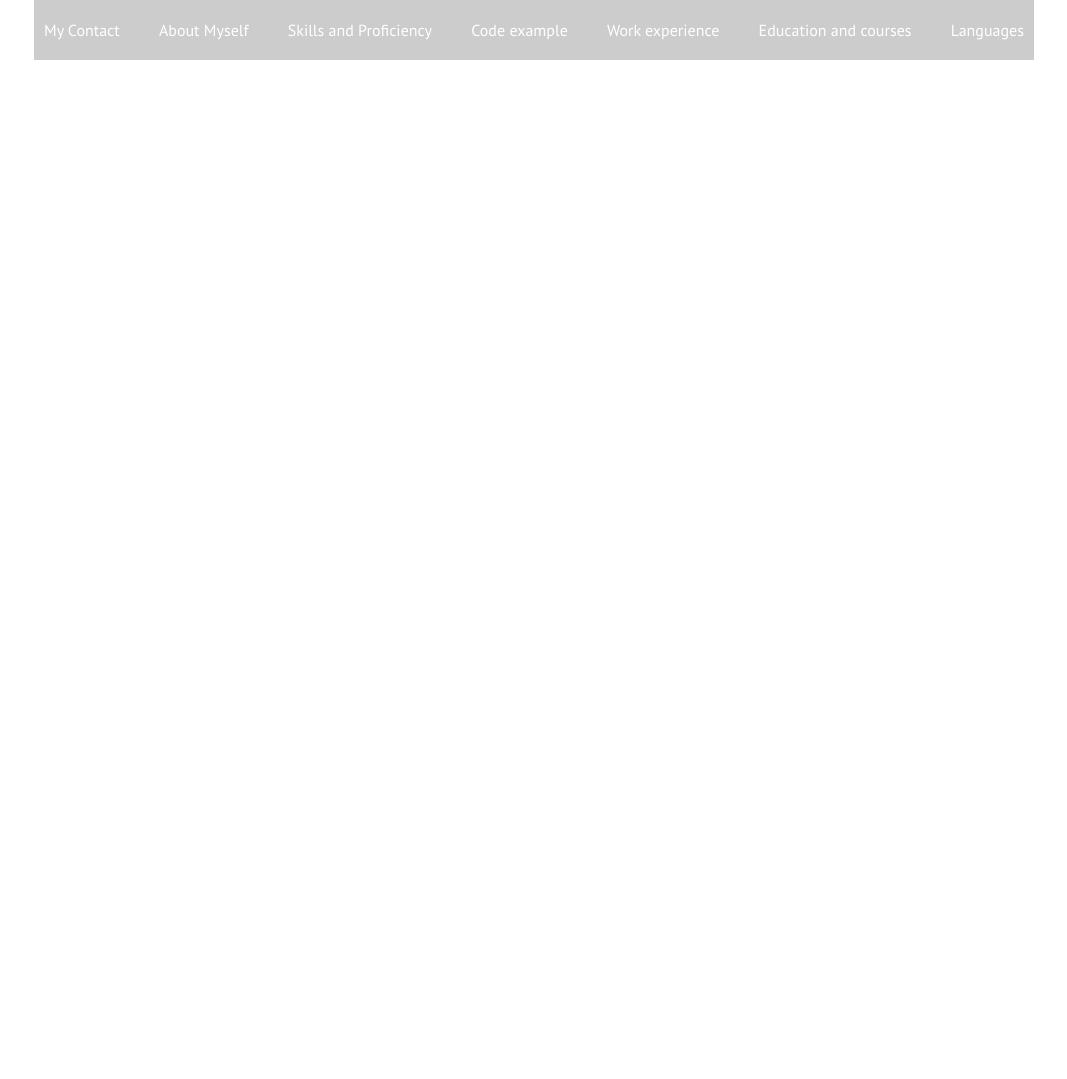
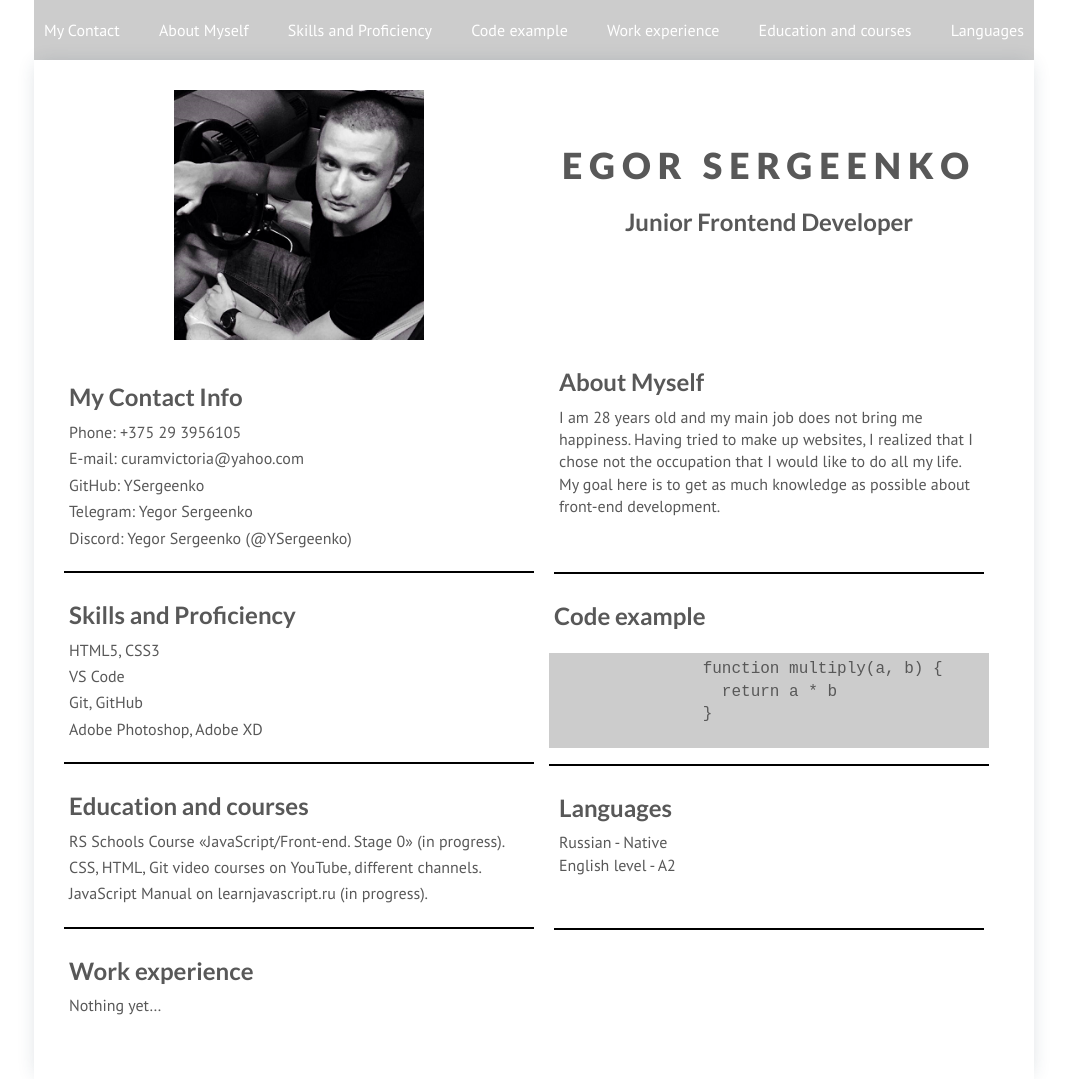
Before and after one commit to YSergeenko/rsschool-cv, a plain HTML site: page index.html in a window 1280 px wide. Shown: the whole page, without its empty margins (106-1173 px from the left). Before the commit the page ends 800 px from the top, so only its background shows below. Drawn offline with Linux system fonts and the light colour scheme.

Commit message:
feat: add main information cv

```diff
--- a/assets/css/style.css
+++ b/assets/css/style.css
@@ -70,3 +70,151 @@ ul, ol {
     text-decoration: underline;
     color:#000;
 }
+
+.columns {
+    padding: 30px;
+    display: flex;
+    box-shadow: 0px 0px 19px -4px rgba(34, 60, 80, 0.2);
+}
+
+.left-column {
+    width: 50%;
+
+}
+
+.main-photo {
+    text-align: center;
+}
+
+.right-column {
+    width: 50%;
+}
+
+
+
+.contacts {
+    margin-top: 30px;
+    padding-bottom: 20px;
+    border-bottom: 2px solid #000;
+}
+
+.contacts-title {
+    font-family: 'Lato', sans-serif;
+    font-weight: 700;
+    padding: 5px;
+}
+.contact-item {
+    padding: 2px 5px;
+}
+
+.skills {
+    margin-top: 20px;
+    border-bottom: 2px solid #000;
+    padding-bottom: 20px;
+}
+
+.skills-title {
+    font-family: 'Lato', sans-serif;
+    font-weight: 700;
+    padding: 5px;
+}
+.skills-item {
+    padding: 2px 5px;
+}
+
+
+.courses {
+    margin-top: 20px;
+    border-bottom: 2px solid #000;
+    padding-bottom: 20px;
+}
+
+.courses-title {
+    font-family: 'Lato', sans-serif;
+    font-weight: 700;
+    padding: 5px;
+}
+.courses-item {
+    padding: 2px 5px;
+}
+
+.work {
+    margin-top: 20px;
+    padding-bottom: 20px;
+}
+
+.work-title {
+    font-family: 'Lato', sans-serif;
+    font-weight: 700;
+    padding: 5px;
+}
+.work-text {
+    padding: 2px 5px;
+}
+
+.main-name {
+    text-align: center;
+    max-height: 250px;
+    height: 100%;
+    padding-top: 50px;
+}
+
+.main-title {
+    font-family: 'Lato', sans-serif;
+    font-weight: 900;
+    font-size: 36px;
+    padding-bottom: 15px;
+    letter-spacing: 7px;
+    text-transform: uppercase;
+}
+
+.main-subtitle {
+    font-family: 'Lato', sans-serif;
+    font-weight: 700;
+}
+
+.summary {
+    margin: 20px;
+    border-bottom: 2px solid #000;
+    padding-bottom: 42px;
+}
+
+.summary-title {
+    font-family: 'Lato', sans-serif;
+    font-weight: 700;
+    padding: 5px;
+}
+.summary-text {
+    padding: 2px 5px;
+}
+
+.code {
+    margin: 15px;
+    border-bottom: 2px solid #000;
+
+}
+
+.code-title {
+    font-family: 'Lato', sans-serif;
+    font-weight: 700;
+    padding: 5px;
+}
+
+.code-text {
+    background-color: #ccc;
+    padding-top: 5px;
+}
+.languages {
+    margin: 20px;
+    border-bottom: 2px solid #000;
+    padding-bottom: 50px;
+}
+
+.languages-title {
+    font-family: 'Lato', sans-serif;
+    font-weight: 700;
+    padding: 5px;
+}
+.languages-list {
+    padding: 2px 5px;
+}
--- a/index.html
+++ b/index.html
@@ -26,5 +26,74 @@
           </nav>
         </div>
       </header>
+      <div class="container">
+        <main class="columns">
+          <div class="left-column">
+            <div class="main-photo">
+              <img src="assets/img/Photo.png" alt="My Photo" width="250" height="250">
+            </div>
+            <section class="contacts">
+              <h2 class="contacts-title">My Contact Info</h2>
+              <ul class="contact-list">
+                <li class="contact-item">Phone: +375 29 3956105</li>
+                <li class="contact-item">E-mail: curamvictoria@yahoo.com</li>
+                <li class="contact-item">GitHub: YSergeenko</li>
+                <li class="contact-item">Telegram: Yegor Sergeenko</li>
+                <li class="contact-item">Discord: Yegor Sergeenko (@YSergeenko)</li>
+              </ul>
+            </section>
+            <section class="skills">
+              <h2 class="skills-title">Skills and Proficiency</h2>
+              <ul class="skills-list">
+                <li class="skills-item">HTML5, CSS3</li>
+                <li class="skills-item">VS Code</li>
+                <li class="skills-item">Git, GitHub</li>
+                <li class="skills-item">Adobe Photoshop, Adobe XD</li>
+              </ul>
+            </section>
+            <section class="courses">
+              <h2 class="courses-title">Education and courses</h2>
+              <ul class="courses-list">
+                <li class="courses-item">RS Schools Course «JavaScript/Front-end. Stage 0» (in progress).</li>
+                <li class="courses-item">CSS, HTML, Git video courses on YouTube, different channels.</li>
+                <li class="courses-item">JavaScript Manual on learnjavascript.ru (in progress).</li>
+              </ul>
+            </section>
+            <section class="work">
+              <h2 class="work-title">Work experience</h2>
+              <div class="work-text">
+                <p>Nothing yet…</p>
+              </div>
+            </section>
+          </div>
+          <div class="right-column">
+            <section class="main-name">
+              <h1 class="main-title">Egor Sergeenko</h1>
+              <h2 class="main-subtitle">Junior Frontend Developer</h2>
+            </section>
+            <section class="summary">
+              <h2 class="summary-title">About Myself</h2>
+              <div class="summary-text">
+                <p>I am 28 years old and my main job does not bring me happiness. Having tried to make up websites, I realized that I chose not the occupation that I would like to do all my life. My goal here is to get as much knowledge as possible about front-end development.</p>
+              </div>
+            </section>
+            <section class="code">
+              <h2 class="code-title">Code example</h2>
+              <pre class="code-text">
+                <code>function multiply(a, b) {
+                  return a * b
+                }</code>
+              </pre>
+            </section>
+            <section class="languages">
+              <h2 class="languages-title">Languages</h2>
+              <ul class="languages-list">
+                <li class="languages-item">Russian - Native</li>
+                <li class="languages-item">English level - A2</li>
+              </ul>
+            </section>
+          </div>
+        </main>
+        </div>
 </body>
 </html>
```
